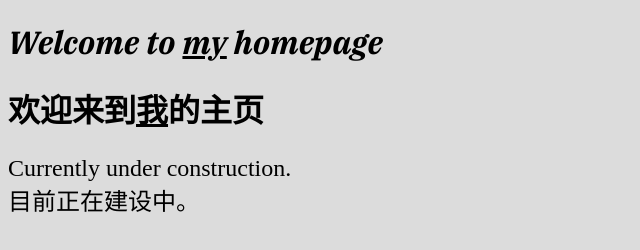
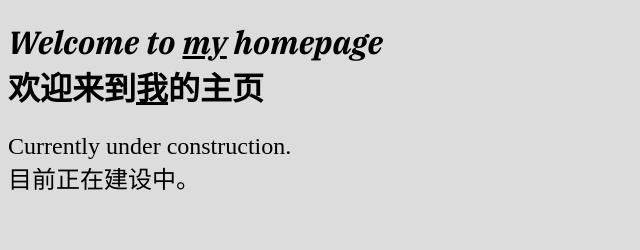
Before and after one commit to VanPasta-Jam/VanPasta-Jam.github.io, a plain HTML site: page index.html in a window 1280 px wide. Shown: the whole page, without its empty margins (0-640 px from the left). Drawn offline with Linux system fonts and the light colour scheme.

Commit message:
update(2022/9/24-3)

```diff
--- a/index.html
+++ b/index.html
@@ -8,15 +8,20 @@
   </head>
 
   <body>
-    <h1 class="engh1">
+
+    <h1>
+      <span class="engh1">
       Welcome to <a href="https://github.com/VanPasta-Jam/" target="_blank">my</a> homepage
+      </span><br />
+      <span class="chnh1">
+      欢迎来到<a href="https://github.com/VanPasta-Jam/" target="_blank">我</a>的主页
+      </span>
     </h1>
-    <h1 class="chnh1">
-      欢迎来到<a href="https://github.com/VanPasta-Jam/" target="_blank">我</a>的主页
-    </h1>
+
     <p>
       Currently under construction.<br />
       目前正在建设中。
     </p>
+
   </body>
 </html>
--- a/style/style.css
+++ b/style/style.css
@@ -4,6 +4,7 @@ body {
     background-color: gainsboro;
 }
 
+/* 超链接样式 */
 a:link {
     color: black;
 }
@@ -14,7 +15,9 @@ a:hover {
 a:visited {
     color: rgb(100, 100, 100)
 }
+/* 超链接样式 */
 
+/* h1样式 */
 h1 {
     color: black;
 }
@@ -27,10 +30,13 @@ h1 {
     font-family: 'Noto Serif SC', serif;
     font-weight: 700;
 }
+/* h1样式 */
 
+/* 段落样式 */
 p {
     color: black;
     font-family: 'Noto Serif SC', serif;
     font-weight: 300;
     font-size: 150%;
 }
+/* 段落样式 */
```
